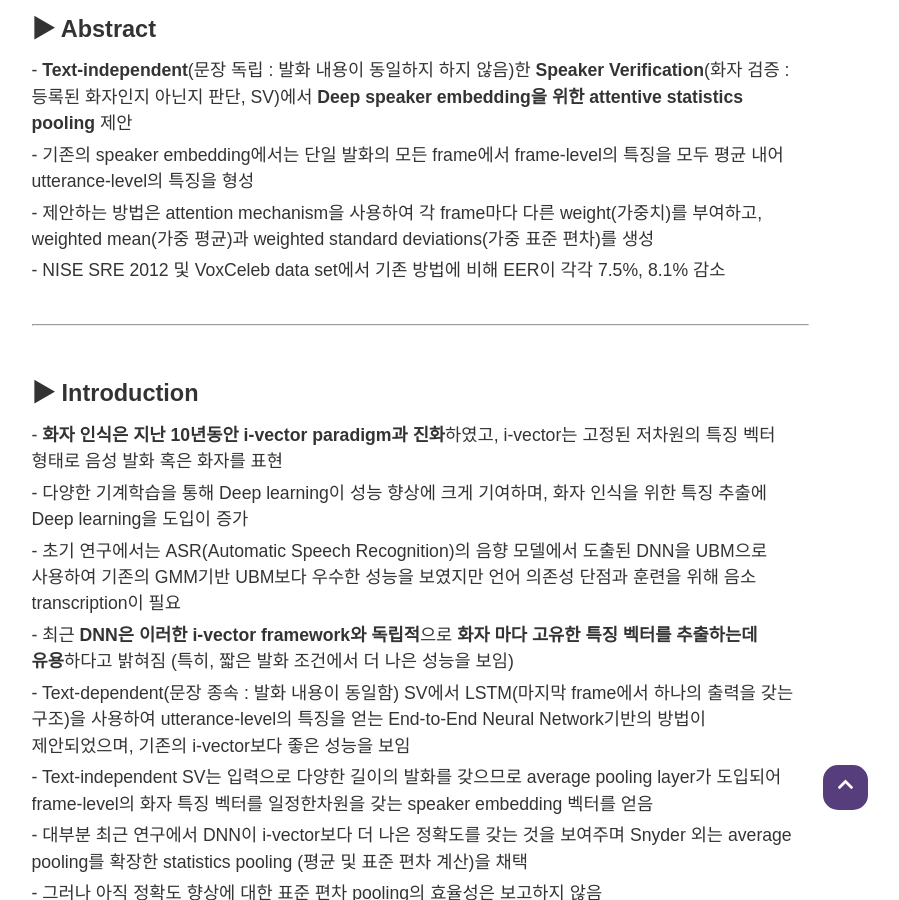
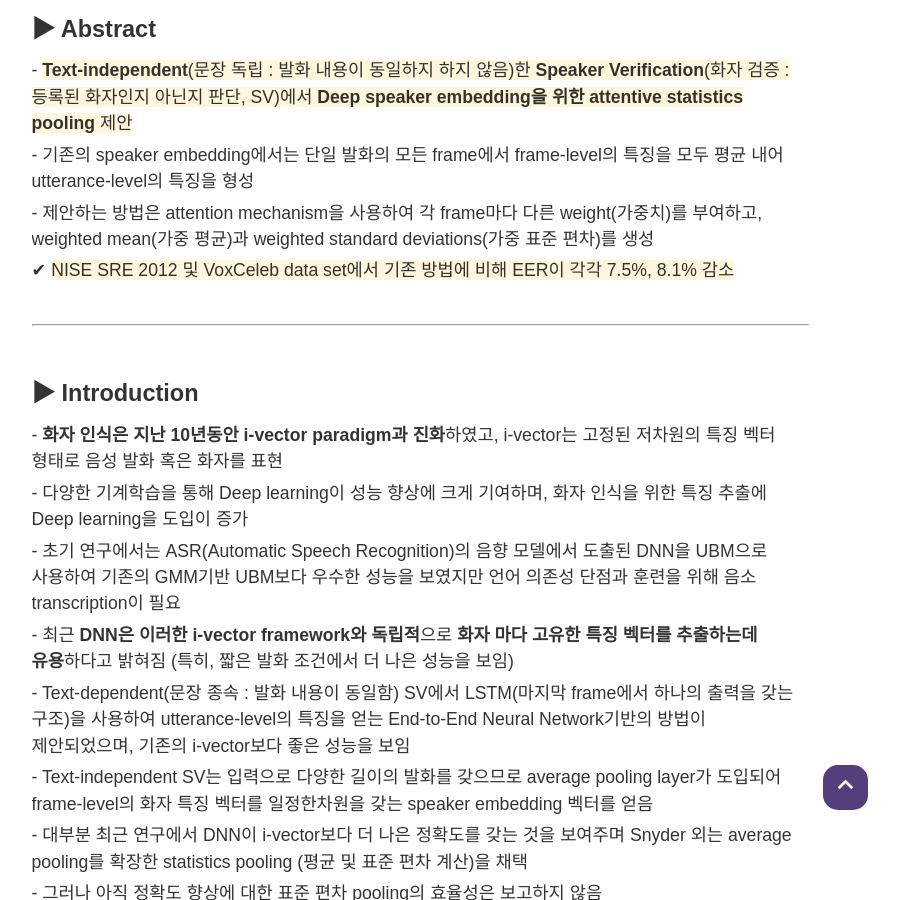
Before and after one commit to arabae/arabae.github.io, a Jekyll site: the page built from _posts/2020-07-30-Attentive Statistics Pooling for Deep Speaker Embedding.md, in a window 1280 px wide and 900 px high, scrolled down 361 px. Shown: the whole window, without its empty margins (220-1119 px from the left). Built offline with Jekyll 4.4.1, drawn with Linux system fonts in a browser that asks for light colours; nearby versions of some CDN libraries; some web fonts are replaced.

Commit message:
Update 2020-07-30-Attentive Statistics Pooling for Deep Speaker Embedding.md

```diff
--- a/_posts/2020-07-30-Attentive Statistics Pooling for Deep Speaker Embedding.md
+++ b/_posts/2020-07-30-Attentive Statistics Pooling for Deep Speaker Embedding.md
@@ -11,13 +11,14 @@ comments: True
 
 ### ▶ Abstract
 
-\- **Text-independent**(문장 독립 : 발화 내용이 동일하지 하지 않음)한 **Speaker Verification**(화자 검증 : 등록된 화자인지 아닌지 판단, SV)에서 **Deep speaker embedding을 위한 attentive statistics pooling** 제안
+
+\- <span style="background-color:#fff6dd">**Text-independent**(문장 독립 : 발화 내용이 동일하지 하지 않음)한 **Speaker Verification**(화자 검증 : 등록된 화자인지 아닌지 판단, SV)에서 **Deep speaker embedding을 위한 attentive statistics pooling** 제안</span>
 
 \- 기존의 speaker embedding에서는 단일 발화의 모든 frame에서 frame-level의 특징을 모두 평균 내어 utterance-level의 특징을 형성
 
 \- 제안하는 방법은 attention mechanism을 사용하여 각 frame마다 다른 weight(가중치)를 부여하고, weighted mean(가중 평균)과 weighted standard deviations(가중 표준 편차)를 생성
 
-\- NISE SRE 2012 및 VoxCeleb data set에서 기존 방법에 비해 EER이 각각 7.5%, 8.1% 감소
+✔ <span style="background-color:#fff6dd">NISE SRE 2012 및 VoxCeleb data set에서 기존 방법에 비해 EER이 각각 7.5%, 8.1% 감소</span>
 
 <br/>
 
```
